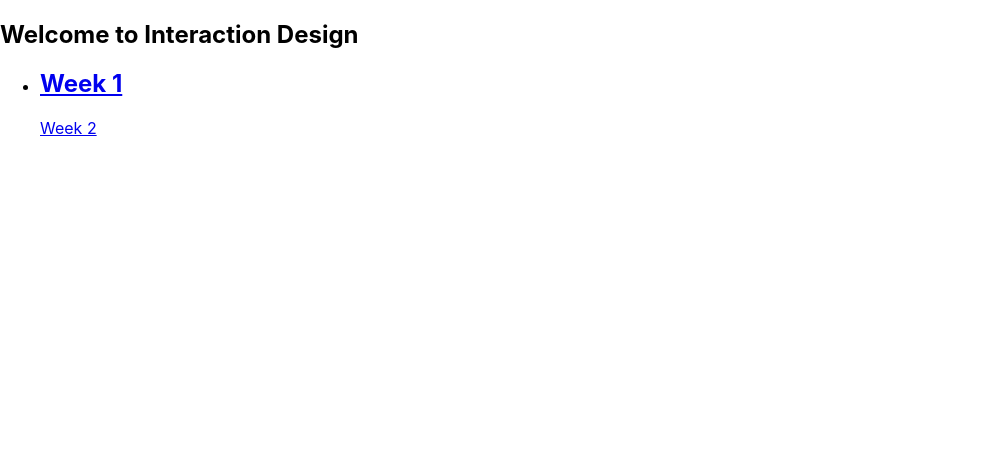
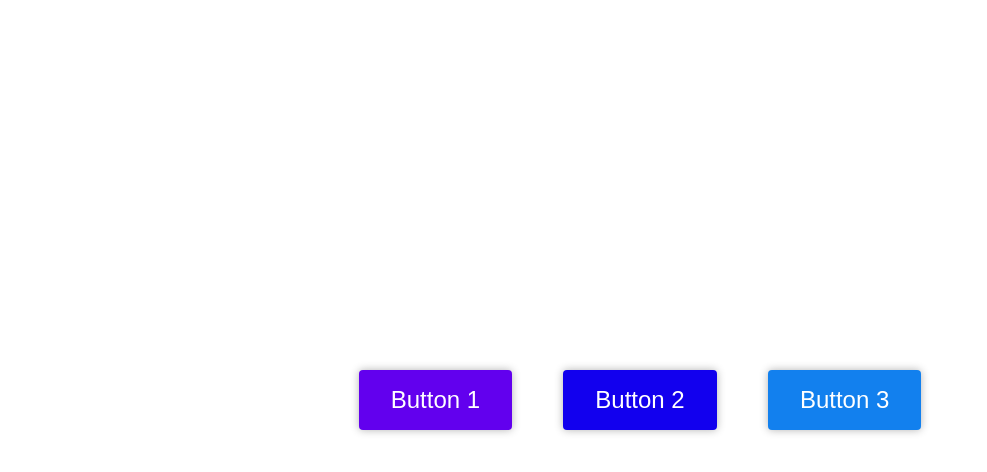
Before and after one commit to 4dealp21/interaction-design, a React (Create React App) app: page /week-3 in a window 1280 px wide. Shown: the top 472 px of the page, without its empty margins (0-987 px from the left). Built offline with nearby package versions, Linux system fonts and the light colour scheme.

Commit message:
Added buttons for week 3

```diff
--- a/src/App.js
+++ b/src/App.js
@@ -1,6 +1,7 @@
 import React from 'react';
 import Week1 from "./Components/week-1";
 import Week2 from "./Components/week-2";
+import Week3 from "./Components/week-3";
 
 import { BrowserRouter as Router, Switch, Route, Link } from "react-router-dom";
 
@@ -11,8 +12,13 @@
     <h1>Welcome to Interaction Design</h1>
     <ul>
       <li>
-        <Link to="/week-1"> <h2>Week 1</h2> </Link>
+        <Link to="/week-1">Week 1 </Link>
+      </li>
+      <li>
         <Link to="/week-2">Week 2</Link>
+      </li>
+      <li>
+        <Link to="/week-3">Week 3</Link>
       </li>
     </ul>
   </nav>
@@ -27,6 +33,9 @@
       <Route path="/week-2">
         <Week2 />
       </Route>
+      <Route path="/week-3">
+        <Week3 />
+      </Route>
       <Route path="/">
         <Home />
       </Route>
--- a/src/Components/week-3/index.js
+++ b/src/Components/week-3/index.js
@@ -0,0 +1,39 @@
+import React from "react";
+import styled from "styled-components";
+
+const StyledWrapper = styled.div`
+    width: 100vw;
+    height: 100vh;
+    display: flex;
+    justify-content: center;
+    align-items: center;
+`;
+
+const StyledButton = styled.button`
+    color: #fff;
+    background-color: ${(props) => props.color};
+    padding: 1rem 2rem;
+    font-size: 1.5rem;
+    border: 0;
+    border-radius: 0.25rem;
+    box-shadow: 0 0 0.5rem rgb(0,0,0, 0.3);
+    cursor: pointer;
+    margin: 2%;
+`;
+
+const Button = (props) => {
+    const {children, color} = props;
+    return <StyledButton color={color}z> {children} </StyledButton>;
+}
+
+const Week3 = () => {
+    return (
+        <StyledWrapper>
+            <Button color="#6200ee">Button 1</Button>
+            <Button color="#1200ee">Button 2</Button>
+            <Button color="#1280ee">Button 3</Button>
+        </StyledWrapper>
+    )
+};
+
+export default Week3;
```
